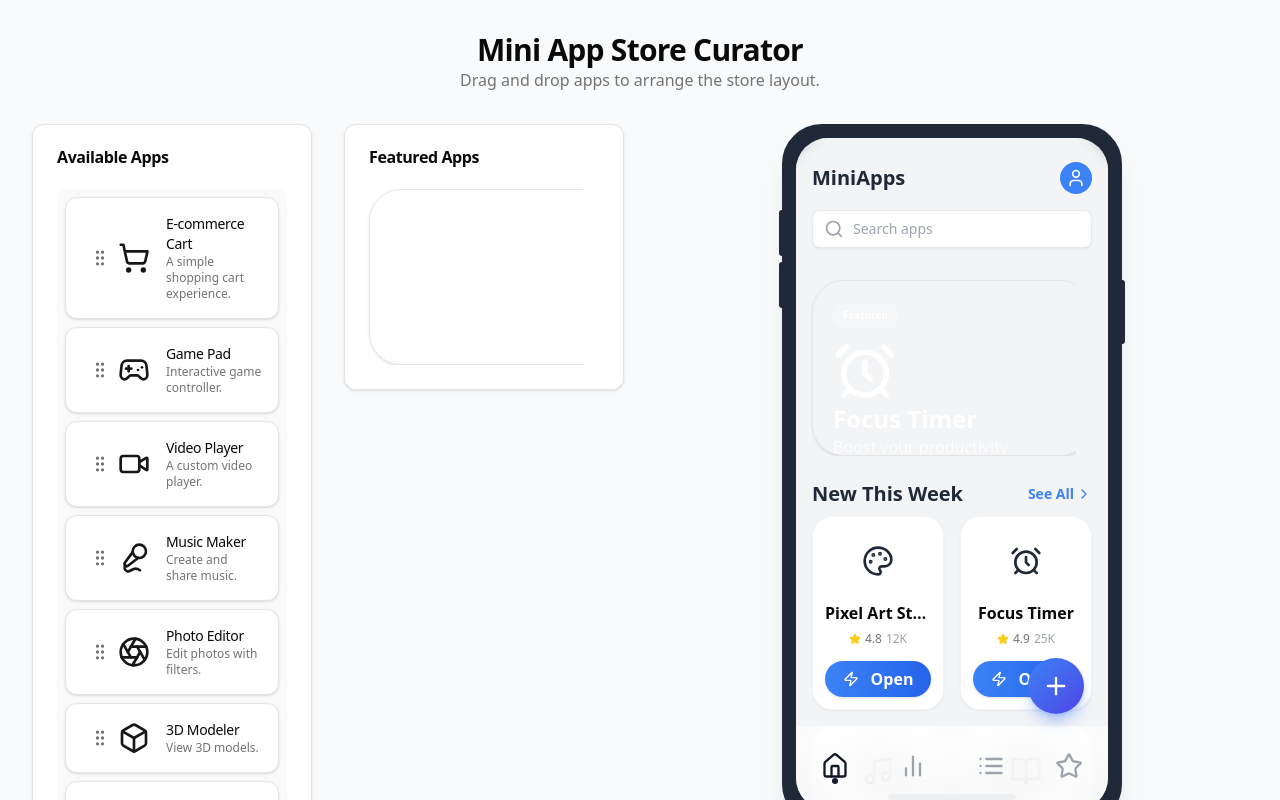
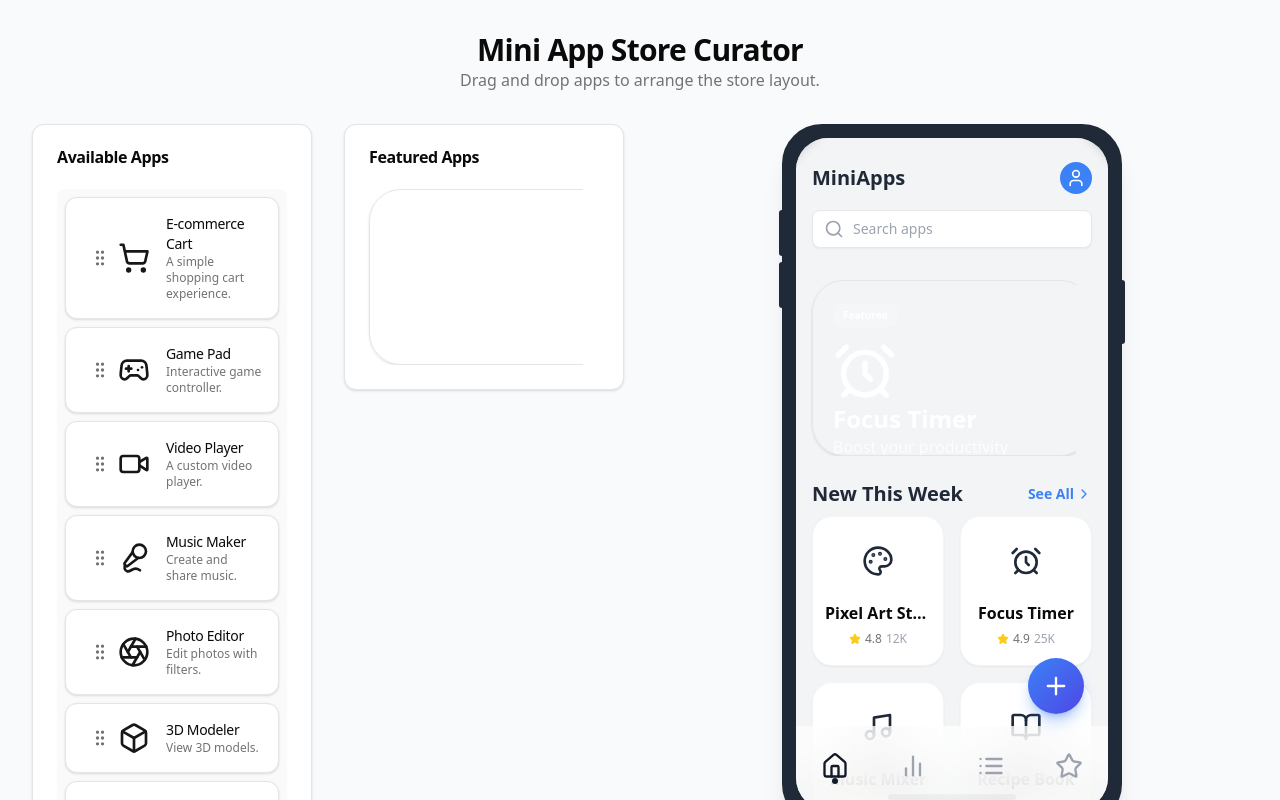
Before and after one commit to rkendel1/stacklivehub, a Next.js app: page / in a window 1280 px wide. Shown: the top 800 px of the page. Built offline with nearby package versions, Linux system fonts and the light colour scheme.

Commit message:
[dyad] Removing 'Open' buttons from app cards - wrote 3 file(s)

```diff
--- a/src/components/app-grid-card.tsx
+++ b/src/components/app-grid-card.tsx
@@ -1,7 +1,6 @@
 "use client";
 
-import { Star, Zap } from "lucide-react";
-import { Button } from "@/components/ui/button";
+import { Star } from "lucide-react";
 import { Card } from "@/components/ui/card";
 import { MiniApp } from "@/lib/data";
 import { cn } from "@/lib/utils";
@@ -24,16 +23,6 @@ export function AppGridCard({ app, onClick }: AppGridCardProps) {
           <span>{app.rating}</span>
           <span className="text-gray-400">{app.reviews}</span>
         </div>
-        <Button
-          size="sm"
-          className="w-full mt-2 bg-gradient-to-r from-blue-500 to-blue-600 text-white rounded-full h-9 text-base font-semibold"
-          onClick={(e) => {
-            if (onClick) e.stopPropagation();
-          }}
-        >
-          <Zap className="w-4 h-4 mr-1" />
-          Open
-        </Button>
       </Card>
     </div>
   );
--- a/src/components/my-app-card.tsx
+++ b/src/components/my-app-card.tsx
@@ -1,7 +1,6 @@
 "use client";
 
-import { Star, Zap } from "lucide-react";
-import { Button } from "@/components/ui/button";
+import { Star } from "lucide-react";
 import { Card } from "@/components/ui/card";
 import { MiniApp } from "@/lib/data";
 import { Badge } from "@/components/ui/badge";
@@ -25,16 +24,6 @@ export function MyAppCard({ app, onClick }: MyAppCardProps) {
           <span>{app.rating}</span>
           <span className="text-gray-400">{app.reviews}</span>
         </div>
-        <Button
-          size="lg"
-          className="w-full mt-3 bg-blue-500 hover:bg-blue-600 text-white rounded-xl h-10 text-base font-semibold"
-          onClick={(e) => {
-            if (onClick) e.stopPropagation();
-          }}
-        >
-          <Zap className="w-4 h-4 mr-2" />
-          Open
-        </Button>
       </Card>
     </div>
   );
--- a/src/components/trending-app-card.tsx
+++ b/src/components/trending-app-card.tsx
@@ -1,7 +1,6 @@
 "use client";
 
 import { Star } from "lucide-react";
-import { Button } from "@/components/ui/button";
 import { Card } from "@/components/ui/card";
 import { MiniApp } from "@/lib/data";
 
@@ -27,15 +26,6 @@ export function TrendingAppCard({ app, rank, onClick }: TrendingAppCardProps) {
                 <span className="text-gray-400">{app.reviews}</span>
             </div>
         </div>
-        <Button
-          size="sm"
-          className="bg-blue-500 hover:bg-blue-600 text-white rounded-lg h-8 text-sm font-semibold px-4"
-          onClick={(e) => {
-            if (onClick) e.stopPropagation();
-          }}
-        >
-          Open
-        </Button>
       </Card>
     </div>
   );
```
